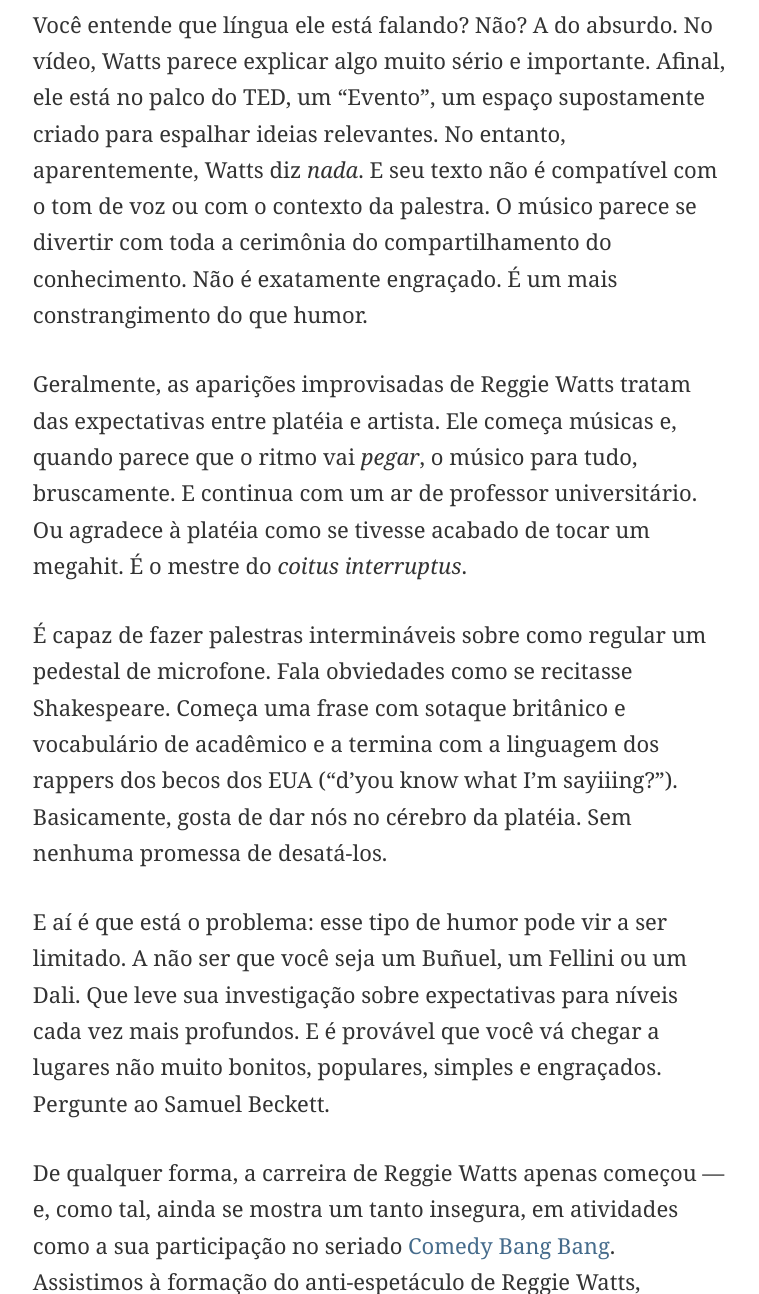
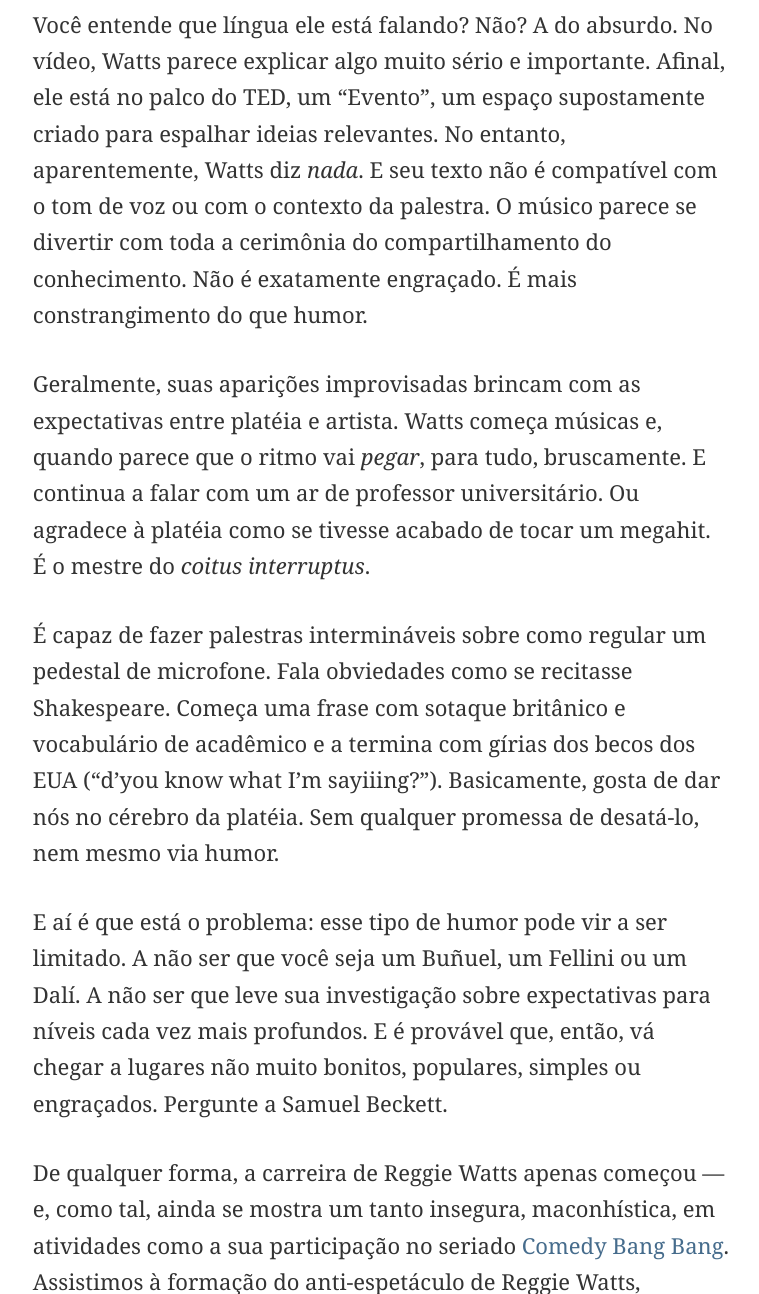
Before and after one commit to eduf/eduf.github.com, a Jekyll site: the page built from _posts/2013-10-01-reggie-watts-um-novo-mestre-do-absurdo.md, in a window 1280 px wide and 1400 px high, scrolled down 1732 px, cut to the strip 106-1400 px from the top of the window. Shown: the whole strip, without its empty margins (259-1018 px from the left). Built offline with Jekyll 4.4.1, drawn with Linux system fonts in a browser that asks for light colours; nearby versions of some CDN libraries; comment, search, counter and statistics services are not loaded.

Commit message:
Reggie, não altero mais

```diff
--- a/_posts/2013-10-01-reggie-watts-um-novo-mestre-do-absurdo.md
+++ b/_posts/2013-10-01-reggie-watts-um-novo-mestre-do-absurdo.md
@@ -16,15 +16,15 @@ Assim como Kaufman, Watts não pode ser facilmente classificado. Tem família fr
 
 <iframe width="560" height="315" src="//www.youtube.com/embed/BdHK_r9RXTc" frameborder="0" allowfullscreen></iframe>
 
-Você entende que língua ele está falando? Não? A do absurdo. No vídeo, Watts parece explicar algo muito sério e importante. Afinal, ele está no palco do TED, um "Evento", um espaço supostamente criado para espalhar ideias relevantes. No entanto, aparentemente, Watts diz *nada*. E seu texto não é compatível com o tom de voz ou com o contexto da palestra. O músico parece se divertir com toda a cerimônia do compartilhamento do conhecimento. Não é exatamente engraçado. É um mais constrangimento do que humor.
+Você entende que língua ele está falando? Não? A do absurdo. No vídeo, Watts parece explicar algo muito sério e importante. Afinal, ele está no palco do TED, um "Evento", um espaço supostamente criado para espalhar ideias relevantes. No entanto, aparentemente, Watts diz *nada*. E seu texto não é compatível com o tom de voz ou com o contexto da palestra. O músico parece se divertir com toda a cerimônia do compartilhamento do conhecimento. Não é exatamente engraçado. É mais constrangimento do que humor.
 
-Geralmente, as aparições improvisadas de Reggie Watts tratam das expectativas entre platéia e artista. Ele começa músicas e, quando parece que o ritmo vai *pegar*, o músico para tudo, bruscamente. E  continua com um ar de professor universitário. Ou agradece à platéia como se tivesse acabado de tocar um megahit. É o mestre do *coitus interruptus*.
+Geralmente, suas aparições improvisadas brincam com as expectativas entre platéia e artista. Watts começa músicas e, quando parece que o ritmo vai *pegar*, para tudo, bruscamente. E  continua a falar com um ar de professor universitário. Ou agradece à platéia como se tivesse acabado de tocar um megahit. É o mestre do *coitus interruptus*.
 
-É capaz de fazer palestras intermináveis sobre como regular um pedestal de microfone. Fala obviedades como se recitasse Shakespeare. Começa uma frase com sotaque britânico e vocabulário de acadêmico e a termina com a linguagem dos rappers dos becos dos EUA ("d'you know what I'm sayiiing?"). Basicamente, gosta de dar nós no cérebro da platéia. Sem nenhuma promessa de desatá-los.
+É capaz de fazer palestras intermináveis sobre como regular um pedestal de microfone. Fala obviedades como se recitasse Shakespeare. Começa uma frase com sotaque britânico e vocabulário de acadêmico e a termina com gírias dos becos dos EUA ("d'you know what I'm sayiiing?"). Basicamente, gosta de dar nós no cérebro da platéia. Sem qualquer promessa de desatá-lo, nem mesmo via humor.
 
-E aí é que está o problema: esse tipo de humor pode vir a ser limitado. A não ser que você seja um Buñuel, um Fellini ou um Dali. Que leve sua investigação sobre expectativas para níveis cada vez mais profundos. E é provável que você vá chegar a lugares não muito bonitos, populares, simples e engraçados. Pergunte ao Samuel Beckett.
+E aí é que está o problema: esse tipo de humor pode vir a ser limitado. A não ser que você seja um Buñuel, um Fellini ou um Dalí. A não ser que leve sua investigação sobre expectativas para níveis cada vez mais profundos. E é provável que, então, vá chegar a lugares não muito bonitos, populares, simples ou engraçados. Pergunte a Samuel Beckett.
 
-De qualquer forma, a carreira de Reggie Watts apenas começou — e, como tal, ainda se mostra um tanto insegura, em atividades como a sua participação no seriado [Comedy Bang Bang](http://www.comedybangbang.com/). Assistimos à formação do anti-espetáculo de Reggie Watts, enquanto ouvimos sua incrível música.
+De qualquer forma, a carreira de Reggie Watts apenas começou — e, como tal, ainda se mostra um tanto insegura, maconhística, em atividades como a sua participação no seriado [Comedy Bang Bang](http://www.comedybangbang.com/). Assistimos à formação do anti-espetáculo de Reggie Watts, enquanto ouvimos sua incrível música.
 
 Estou otimista.
 
```
